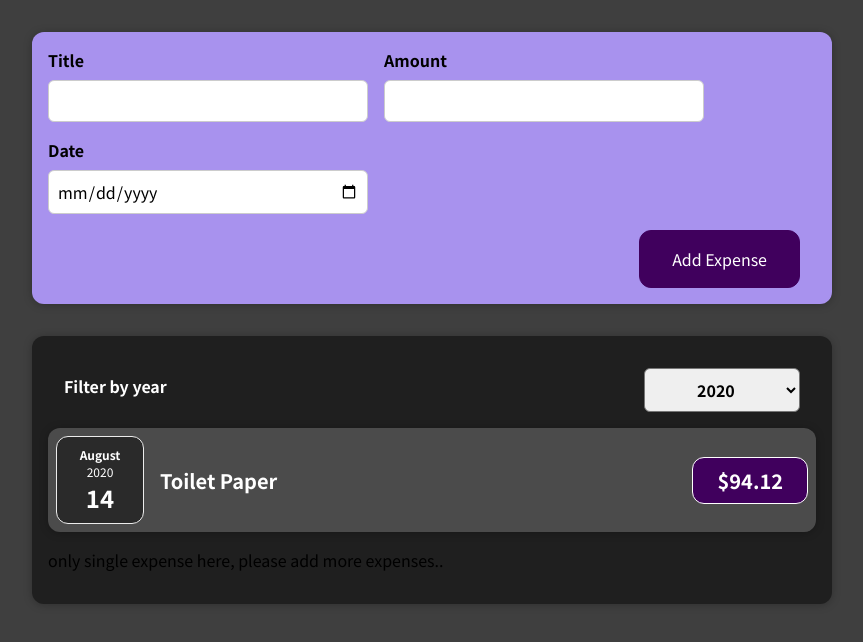
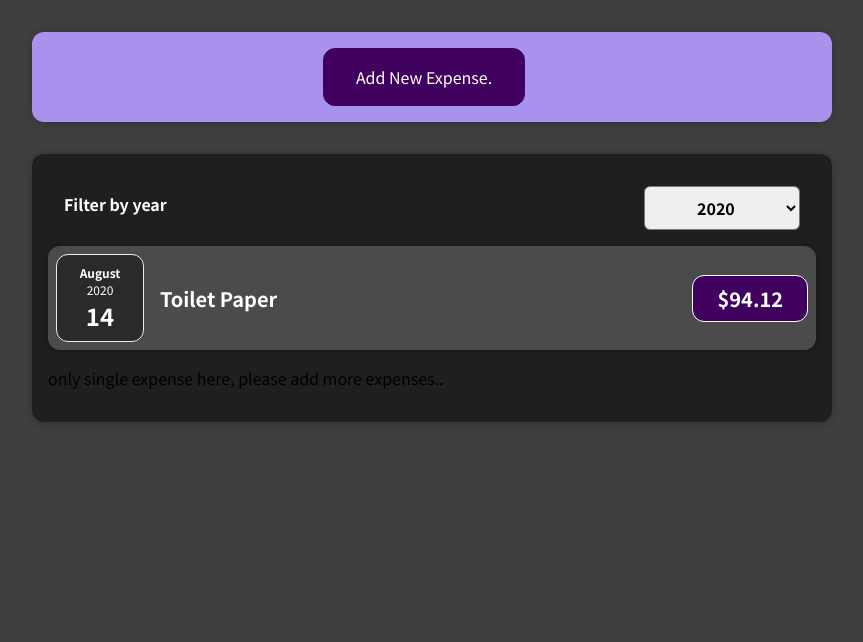
Before and after one commit to Arpana998/Practice, a React (Create React App) app: page / in a window 1280 px wide. Shown: the top 642 px of the page, without its empty margins (208-1071 px from the left). Built offline with nearby package versions, Linux system fonts and the light colour scheme.

Commit message:
conditional_rendering

```diff
--- a/src/Components/NewExpense/ExpenseForm.js
+++ b/src/Components/NewExpense/ExpenseForm.js
@@ -53,6 +53,7 @@ const ExpenseForm = (props) => {
         </div>
       </div>
       <div className='new-expense__actions'>
+        <button type='button' onClick={props.disconnect}>Cancel</button>
         <button type='submit'>Add Expense</button>
       </div>
     </form>
--- a/src/Components/NewExpense/NewExpense.js
+++ b/src/Components/NewExpense/NewExpense.js
@@ -1,20 +1,34 @@
-import React from 'react';
+import { useState } from 'react';
 
 import ExpenseForm from './ExpenseForm';
 import './NewExpense.css';
 
 const NewExpense = (props) => {
+
+  const [toBeEdited, setToBeEdited] = useState(false);
+
+  const FormToBeShown = () => {
+    setToBeEdited(true)
+  }
+
+  const cancelEditing = () => {
+    setToBeEdited(false);
+  }
+
   const saveExpenseDataHandler = (enteredExpenseData) => {
     const userInput = {
       ...enteredExpenseData,
       id: Math.random().toString()
     }
     props.onAddExpense(userInput);
+    setToBeEdited(false);
   }
+
 
   return (
     <div className='new-expense'>
-      <ExpenseForm onSaveExpenseData={saveExpenseDataHandler}/>
+      {!toBeEdited && <button onClick={FormToBeShown}>Add New Expense.</button>}
+      {toBeEdited && <ExpenseForm onSaveExpenseData={saveExpenseDataHandler} disconnect={cancelEditing}/>}
     </div>
   );
 };
```
